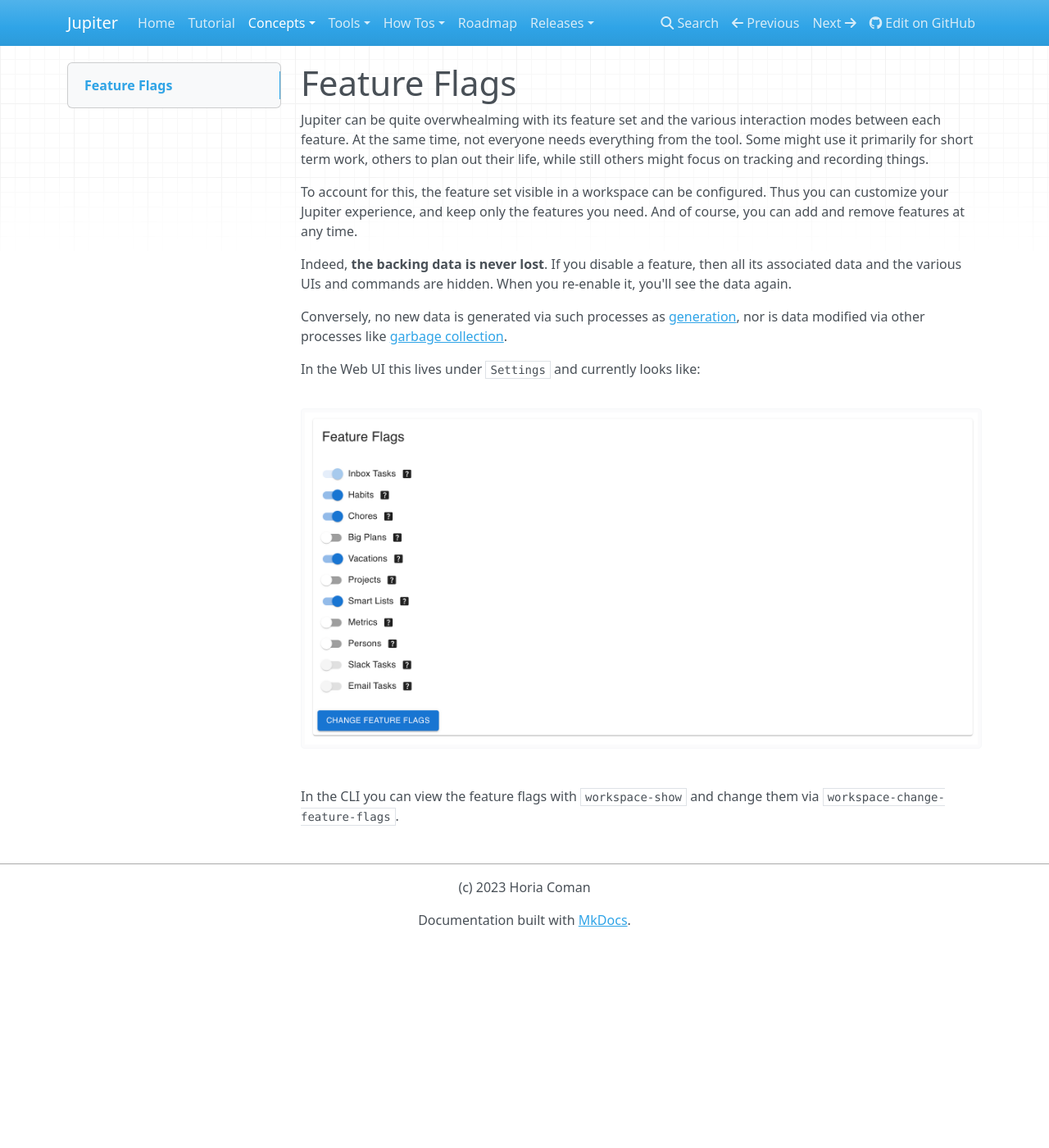
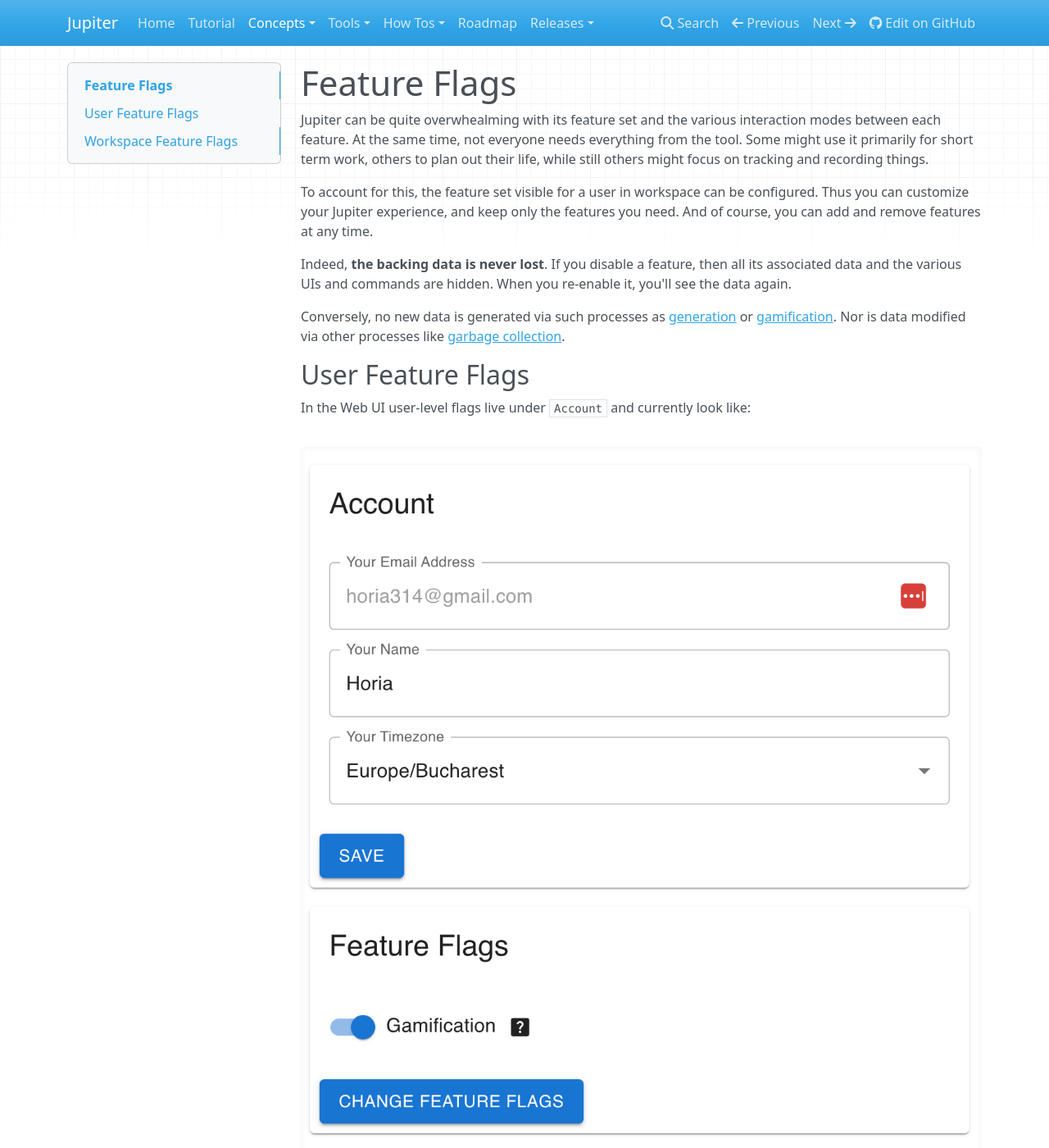
Before and after one commit to horia141/jupiter, an MkDocs documentation site: the page built from docs/concepts/feature-flags.md, in a window 1280 px wide and 1400 px high. Shown: the whole window at 82% size. Built offline with MkDocs 1.6.1, drawn with Linux system fonts in a browser that asks for light colours; nearby versions of some CDN libraries; some of the changed text lies outside the part shown.

Commit message:
Merged branch feature/gamification-docs into develop

```diff
--- a/docs/concepts/feature-flags.md
+++ b/docs/concepts/feature-flags.md
@@ -5,19 +5,30 @@
 primarily for short term work, others to plan out their life, while still others might focus on
 tracking and recording things.
 
-To account for this, the feature set visible in a workspace can be configured. Thus you can customize
-your Jupiter experience, and keep only the features you need. And of course, you can add and remove
-features at any time.
+To account for this, the feature set visible for a user in workspace can be configured.
+Thus you can customize your Jupiter experience, and keep only the features you need.
+And of course, you can add and remove features at any time.
 
 Indeed, **the backing data is never lost**. If you disable a feature, then all its associated data
 and the various UIs and commands are hidden. When you re-enable it, you'll see the data again.
 
-Conversely, no new data is generated via such processes as [generation](tasks-generation.md), nor is
-data modified via other processes like [garbage collection](garbage-collection.md).
+Conversely, no new data is generated via such processes as [generation](tasks-generation.md) or
+[gamification](gamification.md). Nor is data modified via other processes like [garbage collection](garbage-collection.md).
 
-In the Web UI this lives under `Settings` and currently looks like:
+## User Feature Flags
 
-![Feature Flags Overview](../assets/feature-flags-overview.png)
+In the Web UI user-level flags live under `Account` and currently look like:
 
-In the CLI you can view the feature flags with `workspace-show` and change them via
+![User Feature Flags Overview](../assets/user-feature-flags-overview.png)
+
+In the CLI you can view the user feature flags with `user-show` and change them via
+`user-change-feature-flags`.
+
+## Workspace Feature Flags
+
+In the Web UI workspace-level feature flags live under `Settings` and currently looks like:
+
+![Workspace Feature Flags Overview](../assets/workspace-feature-flags-overview.png)
+
+In the CLI you can view the workspace feature flags with `workspace-show` and change them via
 `workspace-change-feature-flags`.
--- a/mkdocs.yml
+++ b/mkdocs.yml
@@ -33,6 +33,7 @@
           - 'Smart Lists': 'concepts/smart-lists.md'
           - 'Metrics': 'concepts/metrics.md'
           - 'Personal Relationship Manager': 'concepts/persons.md'
+          - 'Gamification': 'concepts/gamification.md'
           - 'Reporting': 'concepts/reporting.md'
           - 'Tasks Generation': 'concepts/tasks-generation.md'
           - 'Garbage Collection': 'concepts/garbage-collection.md'
```
Also changed, not shown: docs/concepts/big-plans.md (+6 -0 lines), docs/concepts/gamification.md (added, +55 -0 lines), docs/concepts/inbox-tasks.md (+6 -0 lines), docs/index.md (+4 -0 lines), docs/roadmap.md (+0 -1 lines), docs/assets/feature-flags-overview.png (deleted), docs/assets/gamification-account-creation.png (added), docs/assets/gamification-history.png (added), docs/assets/gamification-menu.png (added), docs/assets/gamification-overview.png (added), docs/assets/user-feature-flags-overview.png (added), docs/assets/workspace-feature-flags-overview.png (added), 6 other files.
